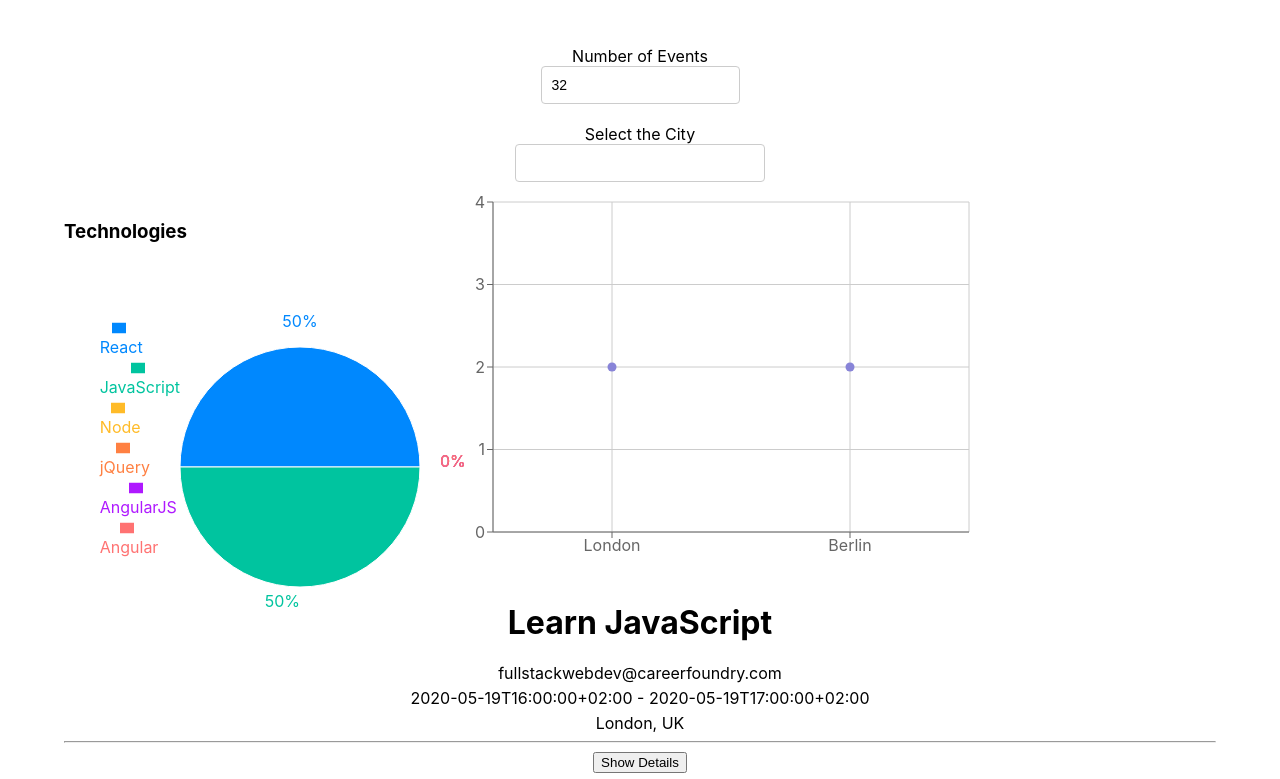
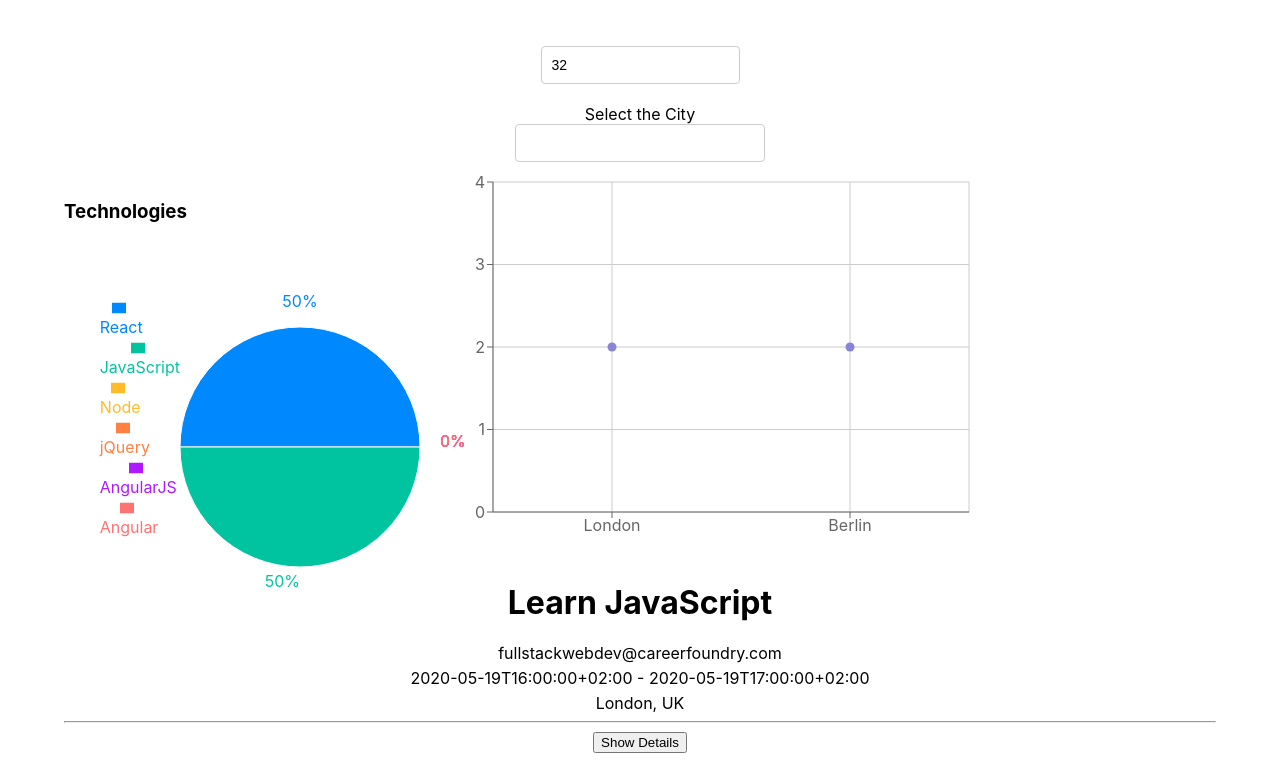
Before and after one commit to sharmilasanu/meet_app, a React (Create React App) app: page / in a window 1280 px wide. Shown: the top 779 px of the page. Built offline with nearby package versions, Linux system fonts and the light colour scheme; what atatus-spa would draw is missing.

Commit message:
Update NumberOfEvents.js

```diff
--- a/src/NumberOfEvents.js
+++ b/src/NumberOfEvents.js
@@ -12,7 +12,7 @@ class NumberOfEvents extends Component {
 
       <Row>
           <Col>
-                <label>Number of Events</label>
+
                 <input
                     value={this.props.numberOfEvents}
                     type="number"
```
